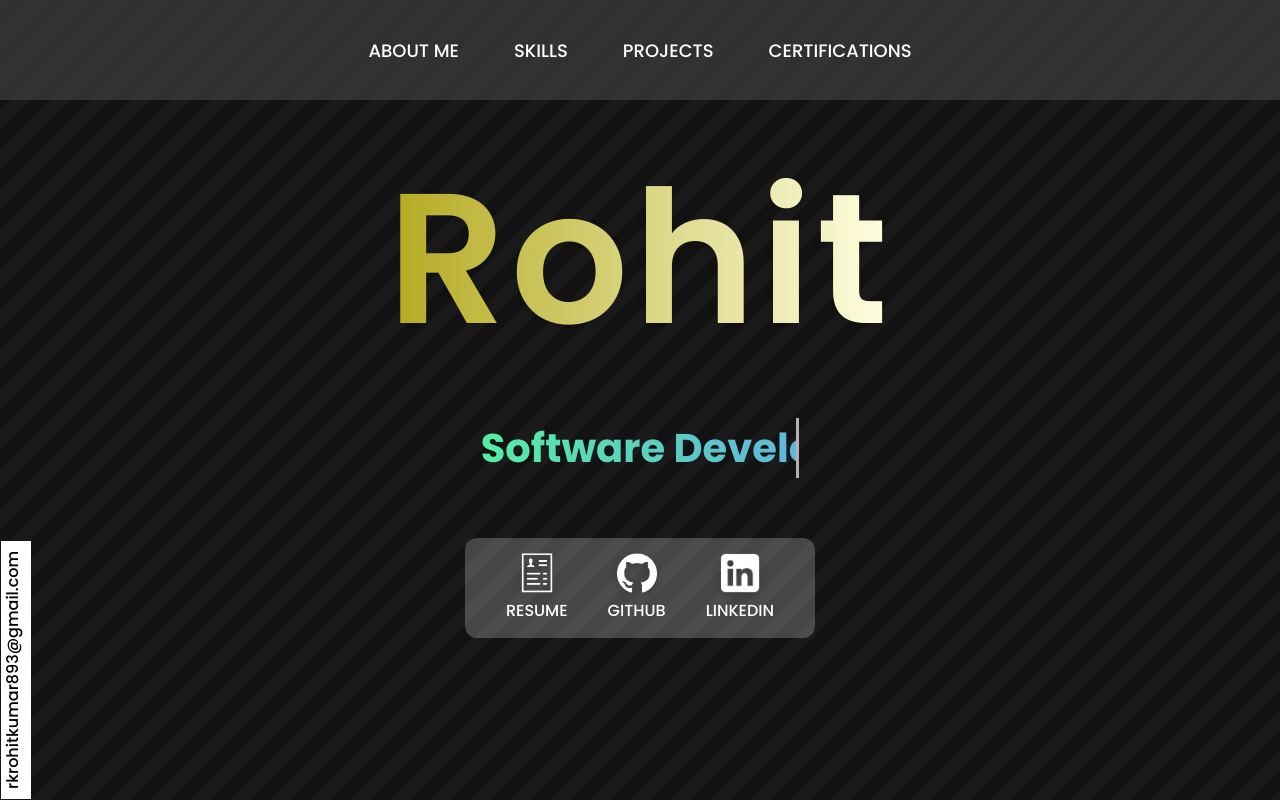
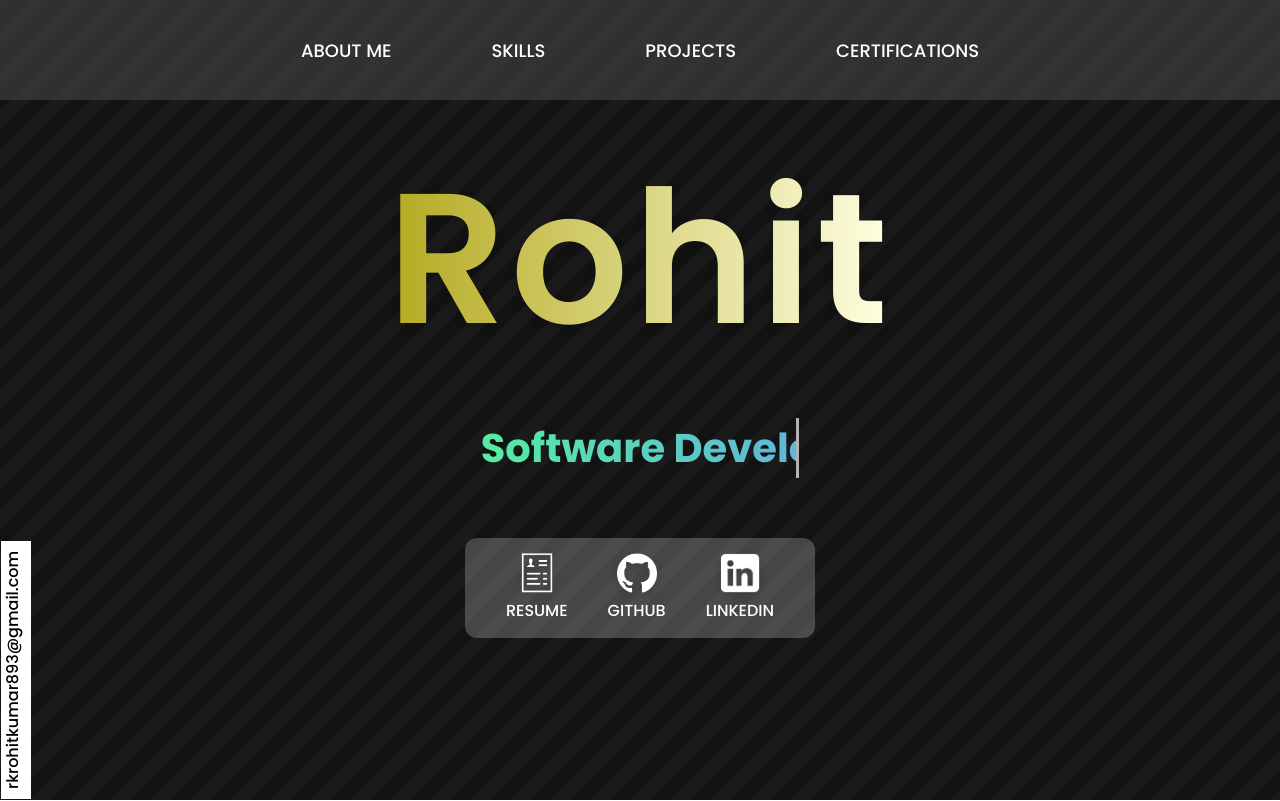
Before and after one commit to rohitkumar893/portfolio, a React (Vite) app: page / in a window 1280 px wide. Shown: the top 801 px of the page. Built offline with nearby package versions, Linux system fonts and the light colour scheme.

Commit message:
modified: navbar

```diff
--- a/src/components/Navbar.jsx
+++ b/src/components/Navbar.jsx
@@ -15,7 +15,7 @@ const Navbar = () => {
         </div>
 
         {/* Desktop Menu */}
-        <div className='hidden md:flex gap-[55px] justify-center items-center w-full'>
+        <div className='hidden md:flex gap-[100px] justify-center items-center w-full'>
           <a href="#about"><h1>ABOUT ME</h1></a>
           <a href="#skills"><h1>SKILLS</h1></a>
           <a href="#projects"><h1>PROJECTS</h1></a>
```
